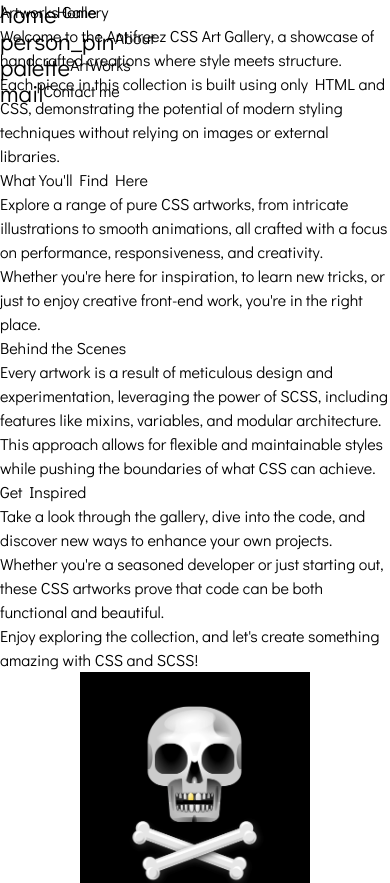
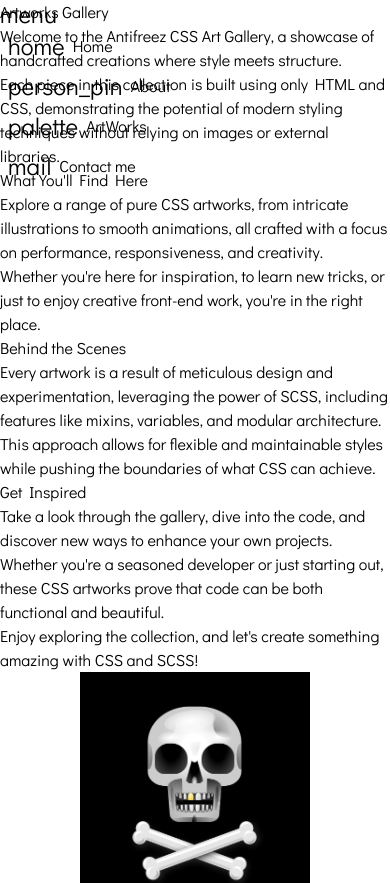
Before and after one commit to romanro/my-css-artworks, a Next.js app: page /artworks in a window 390 px wide. Shown: the top 883 px of the page. Built offline with nearby package versions, Linux system fonts and the light colour scheme.

Commit message:
Refactor MainNavbar and NavButton components to improve styling and responsiveness

```diff
--- a/src/components/MainNavbar/MainNavbar.module.scss
+++ b/src/components/MainNavbar/MainNavbar.module.scss
@@ -5,3 +5,18 @@
     position: fixed;
     z-index: 1000;
 }
+
+.navbutton {
+    padding: 0.5rem;
+    .link {
+        display: flex;
+        justify-content: flex-start;
+        align-items: center;
+        gap: 0.5rem;
+        user-select: none;
+
+        span {
+            display: inline-flex;
+        }
+    }
+}
--- a/src/components/MainNavbar/MainNavbar.tsx
+++ b/src/components/MainNavbar/MainNavbar.tsx
@@ -1,15 +1,30 @@
-import { FC } from 'react';
+'use client';
+import { FC, useState } from 'react';
 import styles from './MainNavbar.module.scss';
 import { NavButton } from './NavButton';
 import { NAVIGATION } from '@/consts/navigation.consts';
+import { Icon } from '../Icon/Icon';
 export const MainNavbar: FC = () => {
+    const [isOpen, setIsOpen] = useState(false);
+
     return (
-        <nav className={`${styles.nav} bg-white dark:bg-black`}>
-            <ul>
-                {NAVIGATION.map((nav) => (
-                    <NavButton key={nav.id} {...nav} />
-                ))}
-            </ul>
-        </nav>
+        <div className={`${styles.nav} w-full flex md:justify-center md:p-4 `}>
+            <nav className={`bg-white dark:bg-black p-4 rounded-lg shadow-md`}>
+                <button
+                    className='md:hidden text-gray-700 dark:text-gray-300'
+                    onClick={() => setIsOpen((prev) => !prev)}>
+                    <Icon name={isOpen ? 'close' : 'menu'} />
+                </button>
+
+                <ul
+                    className={`${
+                        isOpen ? 'block' : 'hidden'
+                    } md:flex md:items-center md:space-x-6 px-8 pb-8 md:pb-0 md:px-8`}>
+                    {NAVIGATION.map((nav) => (
+                        <NavButton key={nav.id} {...nav} />
+                    ))}
+                </ul>
+            </nav>
+        </div>
     );
 };
--- a/src/components/MainNavbar/NavButton.tsx
+++ b/src/components/MainNavbar/NavButton.tsx
@@ -13,7 +13,7 @@ type NavButtonProps = {
 const NavButton: FC<NavButtonProps> = ({ label, icon, href }) => {
     return (
         <li className={styles.navbutton}>
-            <Link href={href}>
+            <Link href={href} className={styles.link}>
                 <Icon name={icon} />
                 <span>{label}</span>
             </Link>
```
